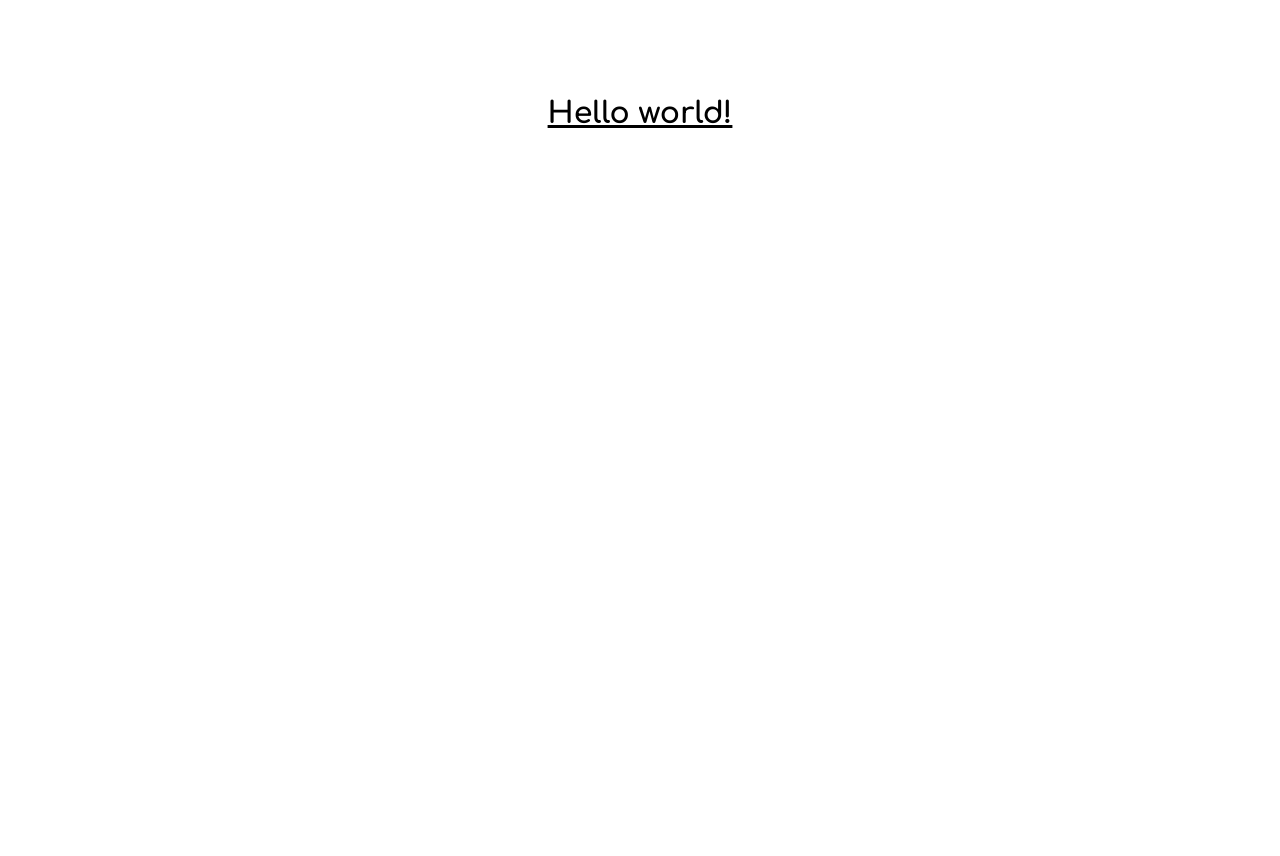
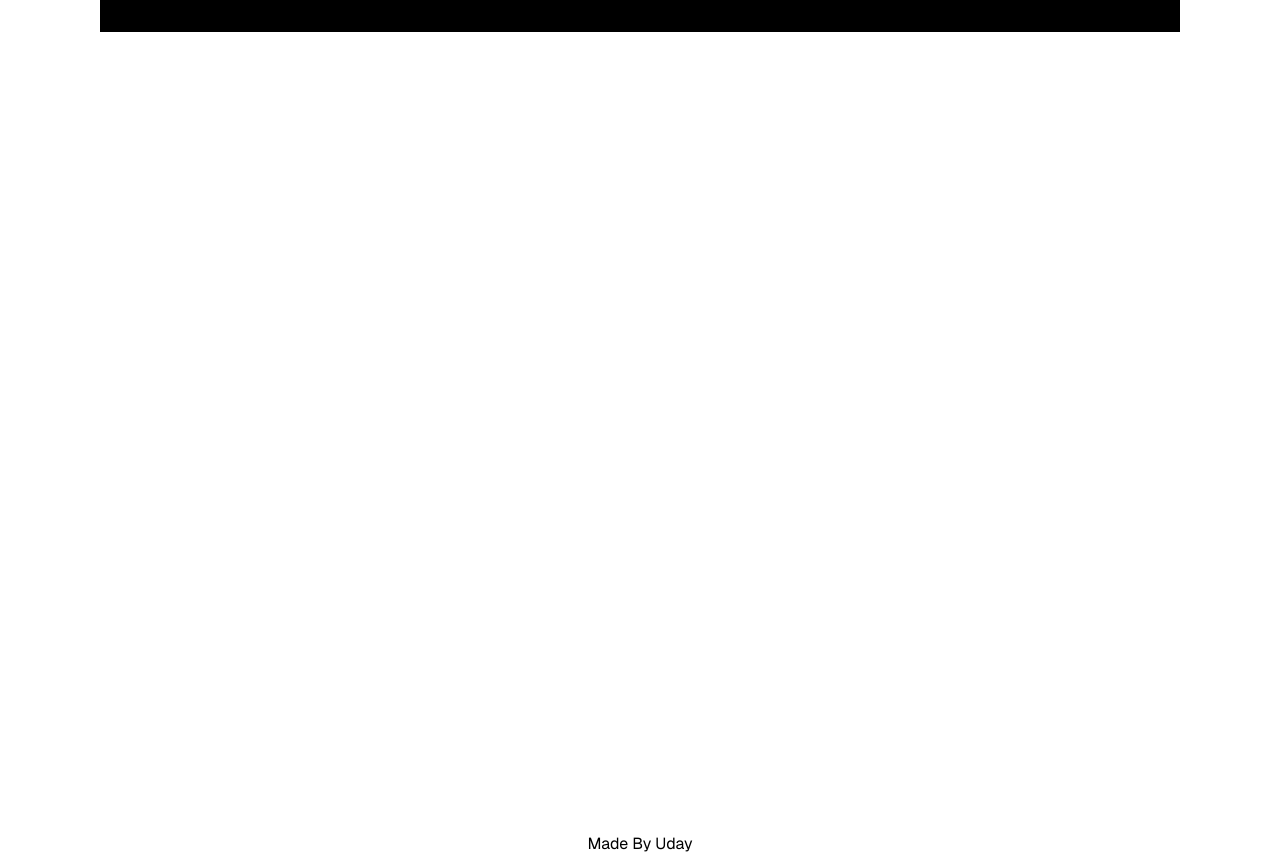
Before and after one commit to Uday-lal/Online-chess, a Next.js app: page / in a window 1280 px wide. Before the commit the page ends 800 px from the top, so only its background shows below. Built offline with nearby package versions, Linux system fonts and the light colour scheme.

Commit message:
Add framer motion

```diff
--- a/Middleware/auth.js
+++ b/Middleware/auth.js
@@ -3,7 +3,6 @@ const Users = require("../Models/users.model");
 
 async function authMiddleWare(req, res, next) {
   const path = req.originalUrl;
-  console.log(path);
   if (!path.includes("login") && !path.includes("create_account")) {
     const token = req.cookies.token;
     if (token) {
--- a/package.json
+++ b/package.json
@@ -18,6 +18,8 @@
     "cross-env": "^7.0.3",
     "dotenv": "^16.4.5",
     "express": "^4.19.2",
+    "framer-motion": "^11.3.19",
+    "geist": "^1.3.1",
     "js-cookie": "^3.0.5",
     "jsonwebtoken": "^9.0.2",
     "mongoose": "^8.4.1",
--- a/src/app/layout.js
+++ b/src/app/layout.js
@@ -1,7 +1,7 @@
-import { Comfortaa } from "next/font/google";
+import { GeistSans } from "geist/font/sans";
+import Header from "@/components/Header";
+import Footer from "@/components/Footer";
 import "../styles/globals.css";
-
-const inter = Comfortaa({ subsets: ["latin"] });
 
 export const metadata = {
   title: "Create Next App",
@@ -11,7 +11,11 @@ export const metadata = {
 export default function RootLayout({ children }) {
   return (
     <html lang="en">
-      <body className={inter.className}>{children}</body>
+      <body className={GeistSans.className}>
+        <Header />
+        {children}
+        <Footer />
+      </body>
     </html>
   );
 }
--- a/src/app/page.js
+++ b/src/app/page.js
@@ -4,7 +4,7 @@ import styles from "../styles/page.module.css";
 export default function Home() {
   return (
     <main className={styles.main}>
-      <h1 className="text-3xl font-bold underline">Hello world!</h1>
+      {/* <h1 className="text-3xl font-bold underline">Hello world!</h1> */}
     </main>
   );
 }
--- /dev/null
+++ b/src/components/Footer.jsx
@@ -0,0 +1,11 @@
+function Footer() {
+  return (
+    <footer className="w-full">
+      <div className="flex items-center justify-center">
+        <p>Made By Uday</p>
+      </div>
+    </footer>
+  );
+}
+
+export default Footer;
--- /dev/null
+++ b/src/components/Header.jsx
@@ -0,0 +1,9 @@
+function Header() {
+  return (
+    <header className="w-full px-4 lg:px-[100px]">
+      <div className="main_nav w-full bg-black p-4 flex"></div>
+    </header>
+  );
+}
+
+export default Header;
--- a/src/styles/globals.css
+++ b/src/styles/globals.css
@@ -2,19 +2,7 @@
 @tailwind components;
 @tailwind utilities;
 
-* {
-  padding: 0px;
-  margin: 0px;
+body {
+  background-color: white;
+  color: black;
 }
-
-body {
-  padding: 0px;
-}
-
-.w-full {
-  width: 100%;
-}
-
-.h-full {
-  height: 100%;
-}
```
Also changed, not shown: 1 other file (tests, documents, lock files or other folders).
